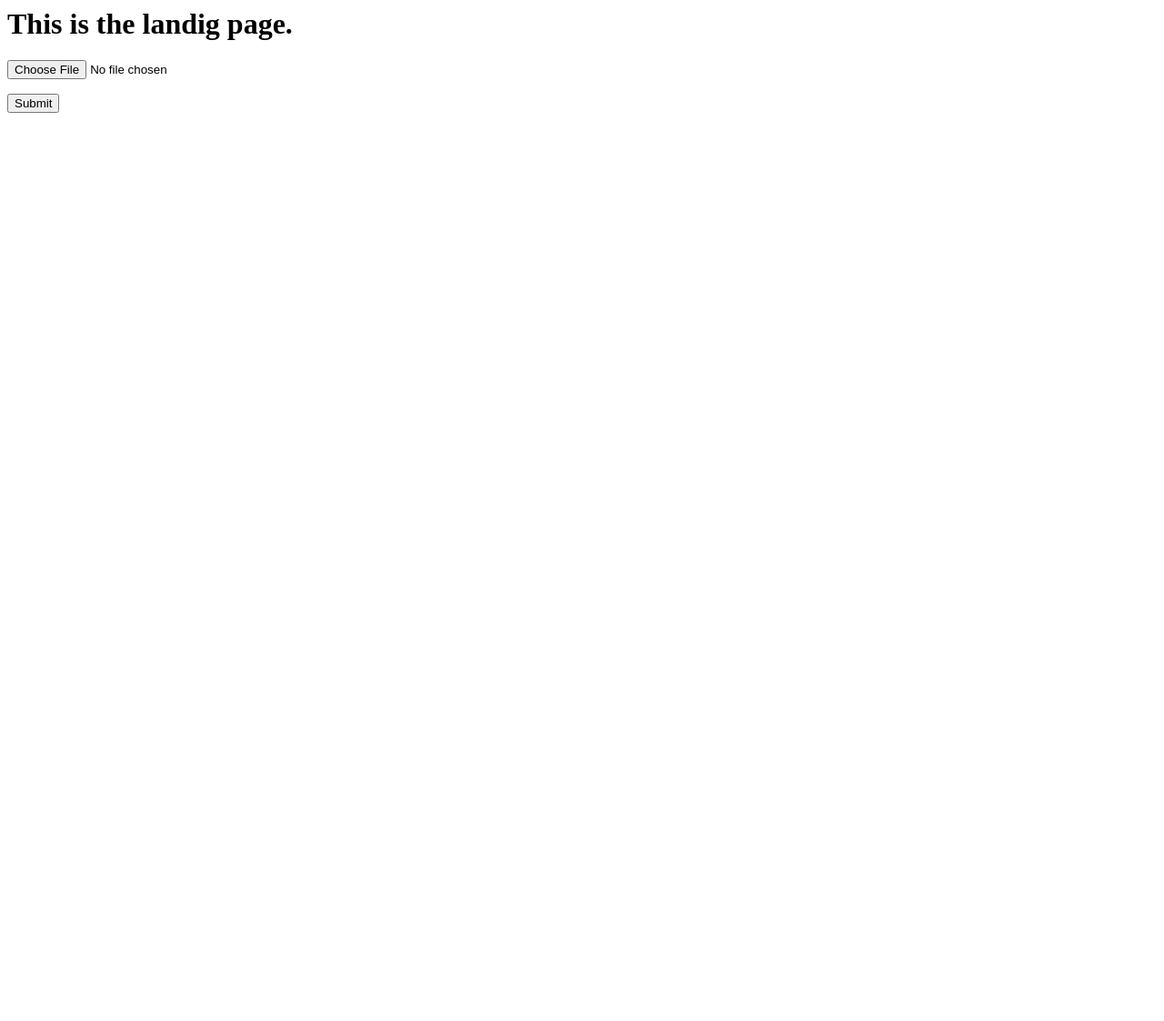
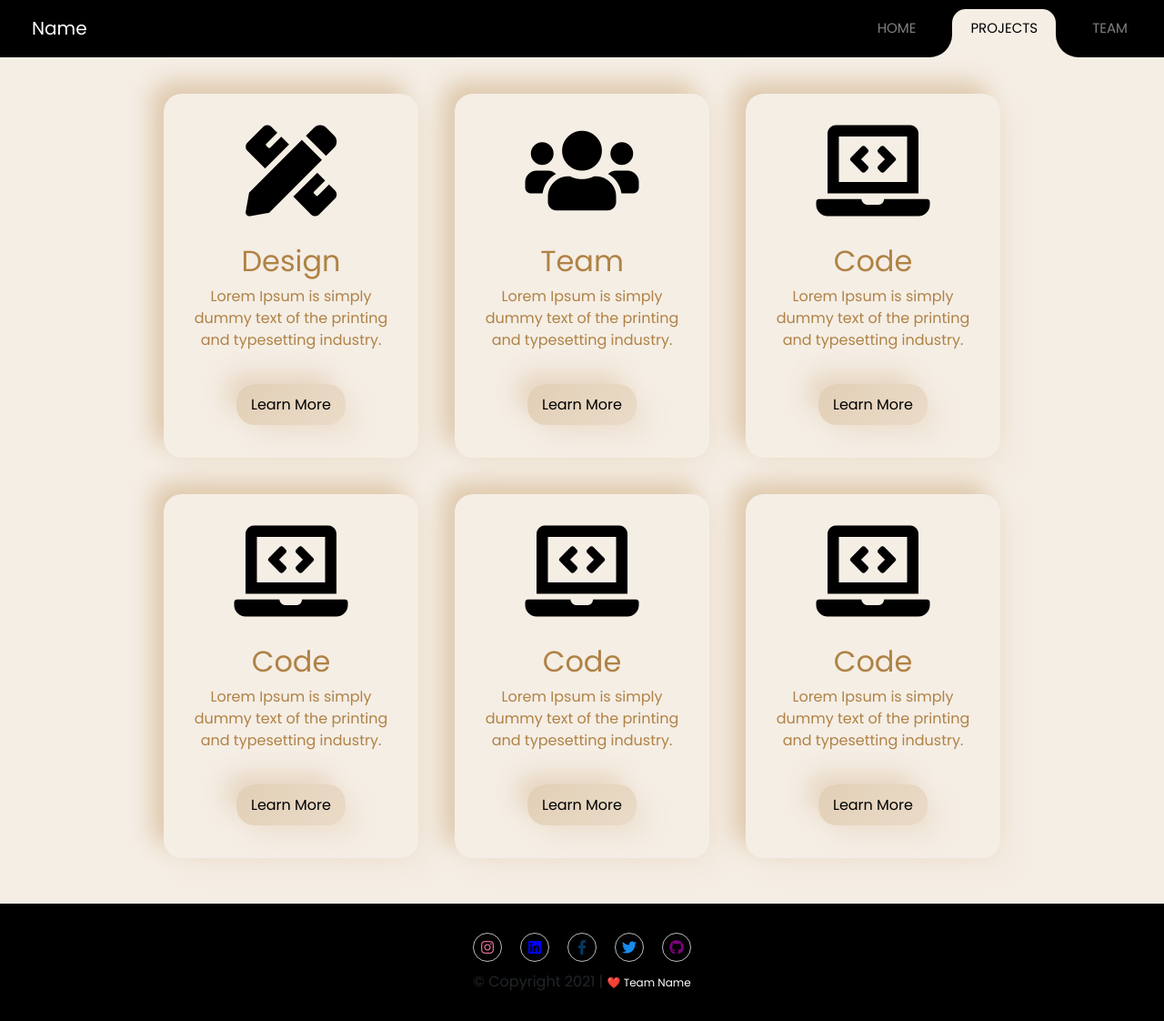
Before and after one commit to MLH-Fellowship/pod-3.1.0-DevAssist, a Flask app: page / in a window 1280 px wide. Shown: the whole page at 91% size. Before the commit the page ends 124 px from the top, so only its background shows below. Run offline with Flask 2, Linux system fonts and the light colour scheme; some libraries are stand-ins or nearby versions.

Commit message:
Landing page added

```diff
--- /dev/null
+++ b/static/css/style.css
@@ -0,0 +1,253 @@
+@import url('https://fonts.googleapis.com/css2?family=Poppins&display=swap');
+
+*, html,body{
+	padding:0px;
+	margin:0px;
+	box-sizing:border-box;
+	font-family:'Poppins', sans-serif;
+}
+body{
+	background-color:#f5eee5 !important;
+	width:100%;
+}
+.cards{
+    display:flex;
+	justify-content:center;
+	align-items:center;
+}
+.container{
+    margin-top: 20px;
+	position:relative;
+	display:flex;
+	justify-content:center;
+	align-items:center;
+	flex-wrap:wrap;
+}
+.Box{
+	width:280px;
+	min-height:400px;
+	border-radius:20px;
+	background:#f5eee5;
+	box-shadow: -13px -13px 26px #dec8ab,
+             	13px 13px 26px #f1e7da;
+    display:table;
+    margin:20px;
+    cursor:pointer;
+    transition:1s;
+}
+.Box:hover{
+	background:linear-gradient(315deg, #eee2d3, #f5eee5);
+	box-shadow: inset -30px -10px 10px #f5e9d9,
+            	inset 30px 10px 10px #cfc0ab;
+
+}
+.Box div{
+	display:table-cell;
+	text-align:center;
+	vertical-align:middle;
+	color:#222;
+	padding:30px;
+	color:#b08245;
+}
+.Box div h2{
+	margin-top:30px;
+}
+.Box div a{
+	display:inline-block;
+	margin-top:20px;
+	width:120px;
+	height:45px;
+	background:linear-gradient(315deg, #eadbc8, #e2cfb6);
+	box-shadow: -13px -13px 26px #e7d6c1,
+             	13px 13px 26px #eee2d3;
+	text-align:center;
+	line-height:45px;
+	text-decoration:none;
+	color:black;
+	border-radius:20px;
+	transition:1s;
+}
+.Box a:hover{
+	box-shadow: inset -13px -13px 26px #e7d6c1,
+             	inset 13px 13px 26px #eee2d3;
+}
+.Box div i{
+	font-size:100px;
+	color:black;
+}
+
+@media (max-width:300px){
+	.container .Box{
+		width:100%;
+		margin:20px 5px 20px 5px;
+	}
+	.container .Box div{
+		padding:5px;
+	}
+	.Box div h2{
+		margin-top:10px;
+	}
+}
+  .navbar-logo {
+    margin-left: 20px;
+    padding: 15px;
+    color: #fff;
+  }
+  .navbar-mainbg {
+    background-color: #000000;
+    padding: 0px !important;
+  }
+  #navbarSupportedContent {
+    overflow: hidden;
+    position: relative;
+  }
+  #navbarSupportedContent ul {
+    padding: 0px;
+    margin: 0px;
+  }
+  #navbarSupportedContent li {
+    list-style-type: none;
+    float: left;
+    margin-right: 20px;
+  }
+  #navbarSupportedContent ul li a {
+    color: rgba(255, 255, 255, 0.5);
+    text-decoration: none;
+    font-size: 15px;
+    display: block;
+    padding: 20px 20px;
+    transition-duration: 0.6s;
+    transition-timing-function: cubic-bezier(0.68, -0.55, 0.265, 1.55);
+    position: relative;
+  }
+  #navbarSupportedContent > ul > li.active > a {
+    color: #000000;
+    background-color: transparent;
+    transition: all 0.7s;
+  }
+  #navbarSupportedContent a:not(:only-child):after {
+    content: '\f105';
+    position: absolute;
+    right: 20px;
+    top: 10px;
+    font-size: 14px;
+    font-family: 'Font Awesome 5 Free';
+    display: inline-block;
+    padding-right: 3px;
+    vertical-align: middle;
+    font-weight: 900;
+    transition: 0.5s;
+  }
+  #navbarSupportedContent .active > a:not(:only-child):after {
+    transform: rotate(90deg);
+  }
+
+  .hori-selector {
+    display: inline-block;
+    position: absolute;
+    height: 100%;
+    top: 0px;
+    left: 0px;
+    transition-duration: 0.6s;
+    transition-timing-function: cubic-bezier(0.68, -0.55, 0.265, 1.55);
+    background-color: #f5eee5;
+    border-top-left-radius: 15px;
+    border-top-right-radius: 15px;
+    margin-top: 10px;
+  }
+  .hori-selector .right,
+  .hori-selector .left {
+    position: absolute;
+    width: 25px;
+    height: 25px;
+    background-color: #f5eee5;
+    bottom: 10px;
+  }
+  .hori-selector .right {
+    right: -25px;
+  }
+  .hori-selector .left {
+    left: -25px;
+  }
+  .hori-selector .right:before,
+  .hori-selector .left:before {
+    content: '';
+    position: absolute;
+    width: 50px;
+    height: 50px;
+    border-radius: 50%;
+    background-color: #000000;
+  }
+  .hori-selector .right:before {
+    bottom: 0;
+    right: -25px;
+  }
+  .hori-selector .left:before {
+    bottom: 0;
+    left: -25px;
+  }
+  @media (max-width: 991px) {
+    #navbarSupportedContent ul li a {
+      padding: 12px 30px;
+    }
+    .hori-selector {
+      margin-top: 0px;
+      margin-left: 10px;
+      border-radius: 0;
+      border-top-left-radius: 25px;
+      border-bottom-left-radius: 25px;
+    }
+    .hori-selector .left,
+    .hori-selector .right {
+      right: 10px;
+    }
+    .hori-selector .left {
+      top: -25px;
+      left: auto;
+    }
+    .hori-selector .right {
+      bottom: -25px;
+    }
+    .hori-selector .left:before {
+      left: -25px;
+      top: -25px;
+    }
+    .hori-selector .right:before {
+      bottom: -25px;
+      left: -25px;
+    }
+  }
+  footer{
+    margin-top: 30px;
+    background-color: black;
+    text-align: center;
+    padding-bottom: 15px;
+  }
+  .sm-handle{
+    display: flex;
+    padding-top: 2rem;
+    justify-content: center;
+  }
+  .sm-button{
+    margin: 0px 10px 0px;
+    border: 1px solid #bababa;
+    border-radius: 100%;
+    width: 2rem;
+    height: 2rem;
+    display: flex;
+    align-items: center;
+    justify-content: center;
+    cursor: pointer;
+  }
+  .sm-button:hover{
+    background: linear-gradient(to right, #cfc0ab, #eee2d3	);
+  }
+  .copyright{
+    margin-top: 10px;;
+  }
+  .copyright a{
+    color: #fff;
+    font-size: 12px;
+    cursor: pointer;
+
+  }
--- /dev/null
+++ b/static/js/main.js
@@ -0,0 +1,38 @@
+function test(){
+    var tabsNewAnim = $('#navbarSupportedContent');
+    var selectorNewAnim = $('#navbarSupportedContent').find('li').length;
+    var activeItemNewAnim = tabsNewAnim.find('.active');
+    var activeWidthNewAnimHeight = activeItemNewAnim.innerHeight();
+    var activeWidthNewAnimWidth = activeItemNewAnim.innerWidth();
+    var itemPosNewAnimTop = activeItemNewAnim.position();
+    var itemPosNewAnimLeft = activeItemNewAnim.position();
+    $(".hori-selector").css({
+      "top":itemPosNewAnimTop.top + "px",
+      "left":itemPosNewAnimLeft.left + "px",
+      "height": activeWidthNewAnimHeight + "px",
+      "width": activeWidthNewAnimWidth + "px"
+    });
+    $("#navbarSupportedContent").on("click","li",function(e){
+      $('#navbarSupportedContent ul li').removeClass("active");
+      $(this).addClass('active');
+      var activeWidthNewAnimHeight = $(this).innerHeight();
+      var activeWidthNewAnimWidth = $(this).innerWidth();
+      var itemPosNewAnimTop = $(this).position();
+      var itemPosNewAnimLeft = $(this).position();
+      $(".hori-selector").css({
+        "top":itemPosNewAnimTop.top + "px",
+        "left":itemPosNewAnimLeft.left + "px",
+        "height": activeWidthNewAnimHeight + "px",
+        "width": activeWidthNewAnimWidth + "px"
+      });
+    });
+  }
+  $(document).ready(function(){
+    setTimeout(function(){ test(); });
+  });
+  $(window).on('resize', function(){
+    setTimeout(function(){ test(); }, 500);
+  });
+  $(".navbar-toggler").click(function(){
+    setTimeout(function(){ test(); });
+  });
--- a/templates/landingPage.html
+++ b/templates/landingPage.html
@@ -1,10 +1,142 @@
-<h1>
-    This is the landig page.
-</h1>
+<!DOCTYPE html>
+<html>
 
-<div>
-    <form method="POST" action="/search" enctype="multipart/form-data">
-        <p><input type="file" name="file"></p>
-        <p><input type="submit" value="Submit"></p>
-      </form>
-</div>
+<head>
+    <title>Name</title>
+    <link href="https://stackpath.bootstrapcdn.com/font-awesome/4.7.0/css/font-awesome.min.css" rel="stylesheet"
+        integrity="sha384-wvfXpqpZZVQGK6TAh5PVlGOfQNHSoD2xbE+QkPxCAFlNEevoEH3Sl0sibVcOQVnN" crossorigin="anonymous">
+    <meta name="viewport" content="width=device-width, initial-scale=1.0">
+    <link rel="stylesheet" href="https://cdn.jsdelivr.net/npm/bootstrap@4.6.0/dist/css/bootstrap.min.css"
+        integrity="sha384-B0vP5xmATw1+K9KRQjQERJvTumQW0nPEzvF6L/Z6nronJ3oUOFUFpCjEUQouq2+l" crossorigin="anonymous">
+    <link rel="stylesheet" href="https://use.fontawesome.com/releases/v5.11.2/css/all.css" />
+    <link rel="stylesheet" href="style.css">
+</head>
+
+<body>
+
+    <nav class="navbar navbar-expand-lg navbar-mainbg">
+        <a class="navbar-brand navbar-logo " href="#">Name</a>
+        <button class="navbar-toggler" type="button" data-toggle="collapse" data-target="#navbarSupportedContent"
+            aria-controls="navbarSupportedContent" aria-expanded="false" aria-label="Toggle navigation">
+            <i class="fas fa-bars text-white"></i>
+        </button>
+        <div class="collapse navbar-collapse" id="navbarSupportedContent">
+            <ul class="navbar-nav ml-auto">
+                <div class="hori-selector">
+                    <div class="left"></div>
+                    <div class="right"></div>
+                </div>
+                <li class="nav-item">
+                    <a class="nav-link" href="#home">
+                        HOME
+                    </a>
+                </li>
+                <li class="nav-item active">
+                    <a class="nav-link" href="#projects">
+                        PROJECTS
+                    </a>
+                </li>
+                <li class="nav-item">
+                    <a class="nav-link" href="#team">
+                        TEAM
+                    </a>
+                </li>
+            </ul>
+        </div>
+    </nav>
+
+    <div class="container cards">
+        <div class="Box">
+            <div>
+                <i class="fas fa-pencil-ruler"></i>
+                <h2>Design</h2>
+                <p>
+                    Lorem Ipsum is simply dummy text of the printing and typesetting industry.
+                </p>
+                <a href="#">Learn More</a>
+            </div>
+        </div>
+        <div class="Box">
+            <div>
+                <i class="fas fa-users"></i>
+                <h2>Team</h2>
+                <p>
+                    Lorem Ipsum is simply dummy text of the printing and typesetting industry.
+                </p>
+                <a href="#">Learn More</a>
+            </div>
+        </div>
+        <div class="Box">
+            <div>
+                <i class="fas fa-laptop-code"></i>
+                <h2>Code</h2>
+                <p>
+                    Lorem Ipsum is simply dummy text of the printing and typesetting industry.
+                </p>
+                <a href="#">Learn More</a>
+            </div>
+        </div>
+        <div class="Box">
+            <div>
+                <i class="fas fa-laptop-code"></i>
+                <h2>Code</h2>
+                <p>
+                    Lorem Ipsum is simply dummy text of the printing and typesetting industry.
+                </p>
+                <a href="#">Learn More</a>
+            </div>
+        </div>
+        <div class="Box">
+            <div>
+                <i class="fas fa-laptop-code"></i>
+                <h2>Code</h2>
+                <p>
+                    Lorem Ipsum is simply dummy text of the printing and typesetting industry.
+                </p>
+                <a href="#">Learn More</a>
+            </div>
+        </div>
+        <div class="Box">
+            <div>
+                <i class="fas fa-laptop-code"></i>
+                <h2>Code</h2>
+                <p>
+                    Lorem Ipsum is simply dummy text of the printing and typesetting industry.
+                </p>
+                <a href="#">Learn More</a>
+            </div>
+        </div>
+    </div>
+    <footer>
+        <div class="sm-handle">
+            <a href="#" class="sm-button">
+                <i style="color:palevioletred" class="fab fa-instagram"> </i>
+            </a>
+            <a href="#" class="sm-button">
+                <i style="color:blue" class="fab fa-linkedin"> </i>
+            </a>
+            <a href="#" class="sm-button">
+                <i style="color:rgb(6, 55, 95)" class="fab fa-facebook-f"> </i>
+            </a>
+            <a href="#" class="sm-button">
+                <i style="color:rgb(20, 140, 238)" class="fab fa-twitter"> </i>
+            </a>
+            <a href="#" class="sm-button">
+                <i style="color:purple" class="fab fa-github"> </i>
+            </a>
+        </div>
+        <p class="copyright">&copy Copyright 2021 | <a href="">❤️ Team Name</a>
+        </p>
+
+    </footer>
+
+    <script src="https://code.jquery.com/jquery-3.5.1.slim.min.js"
+        integrity="sha384-DfXdz2htPH0lsSSs5nCTpuj/zy4C+OGpamoFVy38MVBnE+IbbVYUew+OrCXaRkfj"
+        crossorigin="anonymous"></script>
+    <script src="https://cdn.jsdelivr.net/npm/bootstrap@4.6.0/dist/js/bootstrap.bundle.min.js"
+        integrity="sha384-Piv4xVNRyMGpqkS2by6br4gNJ7DXjqk09RmUpJ8jgGtD7zP9yug3goQfGII0yAns"
+        crossorigin="anonymous"></script>
+    <script src="main.js"></script>
+</body>
+
+</html>
--- /dev/null
+++ b/templates/stackOverflow.html
@@ -0,0 +1,6 @@
+<div>
+    <form method="POST" action="/search" enctype="multipart/form-data">
+        <p><input type="file" name="file"></p>
+        <p><input type="submit" value="Submit"></p>
+      </form>
+</div>
```
